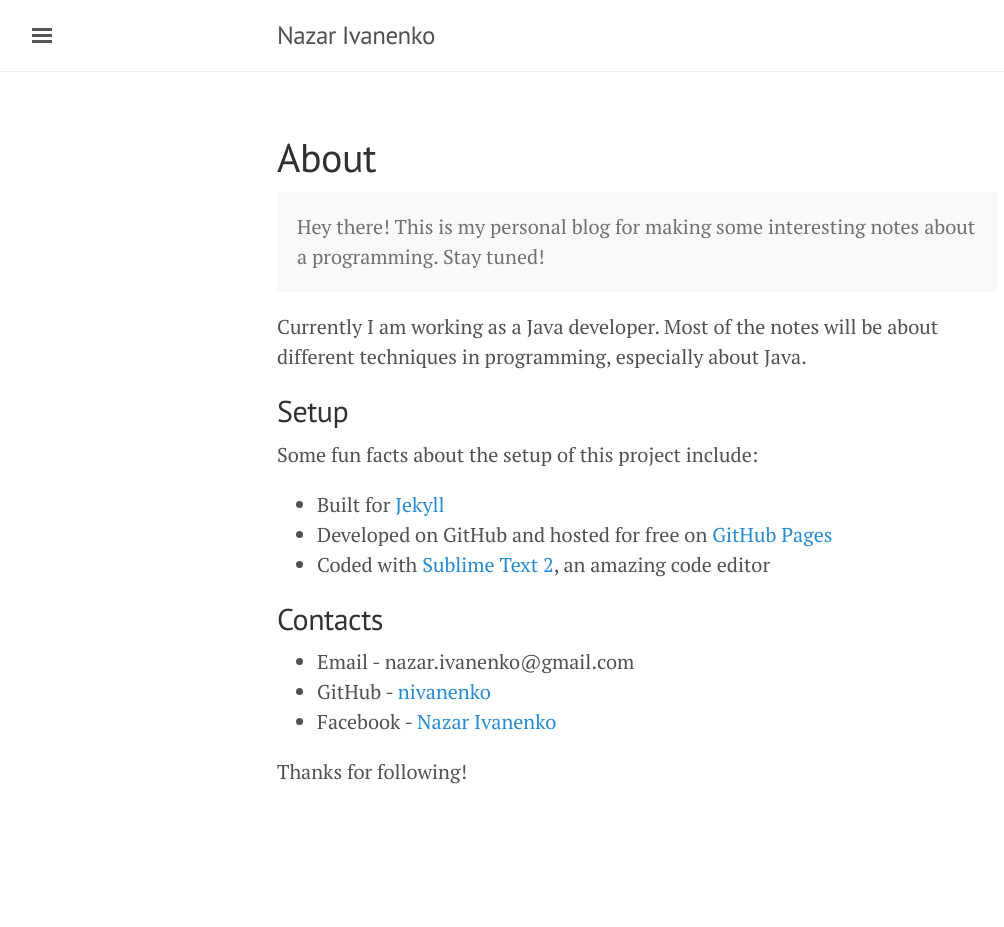
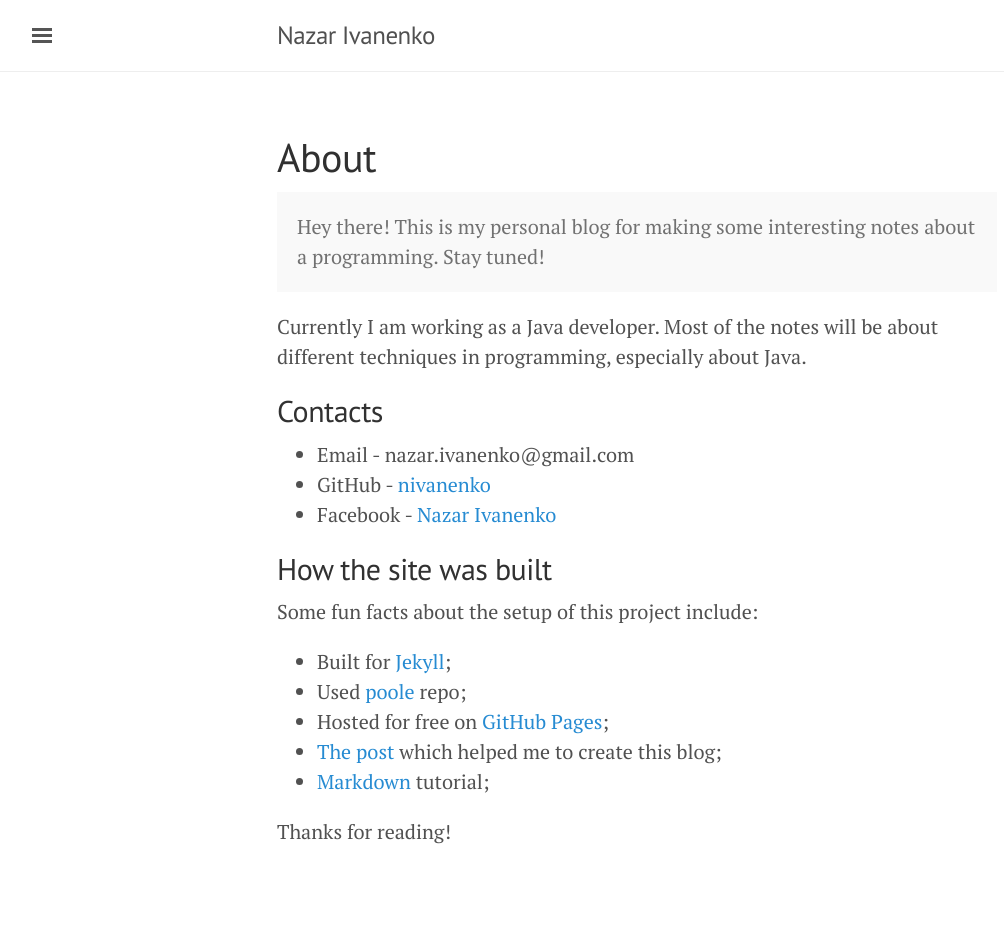
Before and after one commit to nivanenko/nivanenko.github.io, a Jekyll site: the page built from about.md, in a window 1280 px wide. Shown: the whole page, without its empty margins (3-1007 px from the left). Built offline with Jekyll 4.4.1, drawn with Linux system fonts in a browser that asks for light colours; before the commit the page ends 900 px from its top, so only the background shows below that.

Commit message:
Theme changes

```diff
--- a/about.md
+++ b/about.md
@@ -9,18 +9,19 @@ title: About
 
 Currently I am working as a Java developer. Most of the notes will be about different techniques in programming, especially about Java.
 
-## Setup
-
-Some fun facts about the setup of this project include:
-
-* Built for [Jekyll](http://jekyllrb.com)
-* Developed on GitHub and hosted for free on [GitHub Pages](https://pages.github.com)
-* Coded with [Sublime Text 2](http://sublimetext.com), an amazing code editor
-
 ## Contacts
 
 * Email - nazar.ivanenko@gmail.com
 * GitHub - [nivanenko](https://github.com/nivanenko)
 * Facebook - [Nazar Ivanenko](https://www.facebook.com/nazar.ivanenko)
 
-Thanks for following!
+## How the site was built
+
+Some fun facts about the setup of this project include:
+* Built for [Jekyll](http://jekyllrb.com);
+* Used [poole](https://github.com/poole/poole) repo;
+* Hosted for free on [GitHub Pages](https://pages.github.com);
+* [The post](http://joshualande.com/jekyll-github-pages-poole/) which helped me to create this blog;
+* [Markdown](https://guides.github.com/features/mastering-markdown/) tutorial;
+
+Thanks for reading!
```
